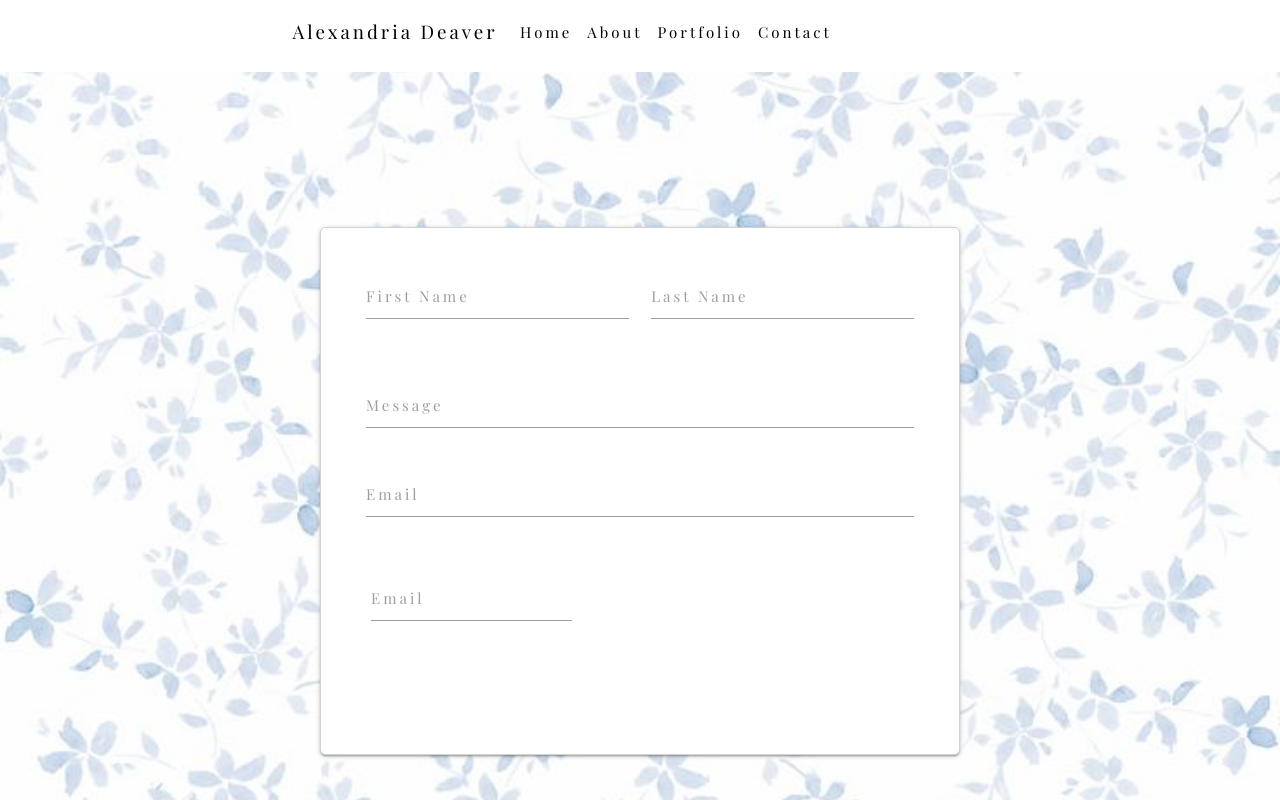
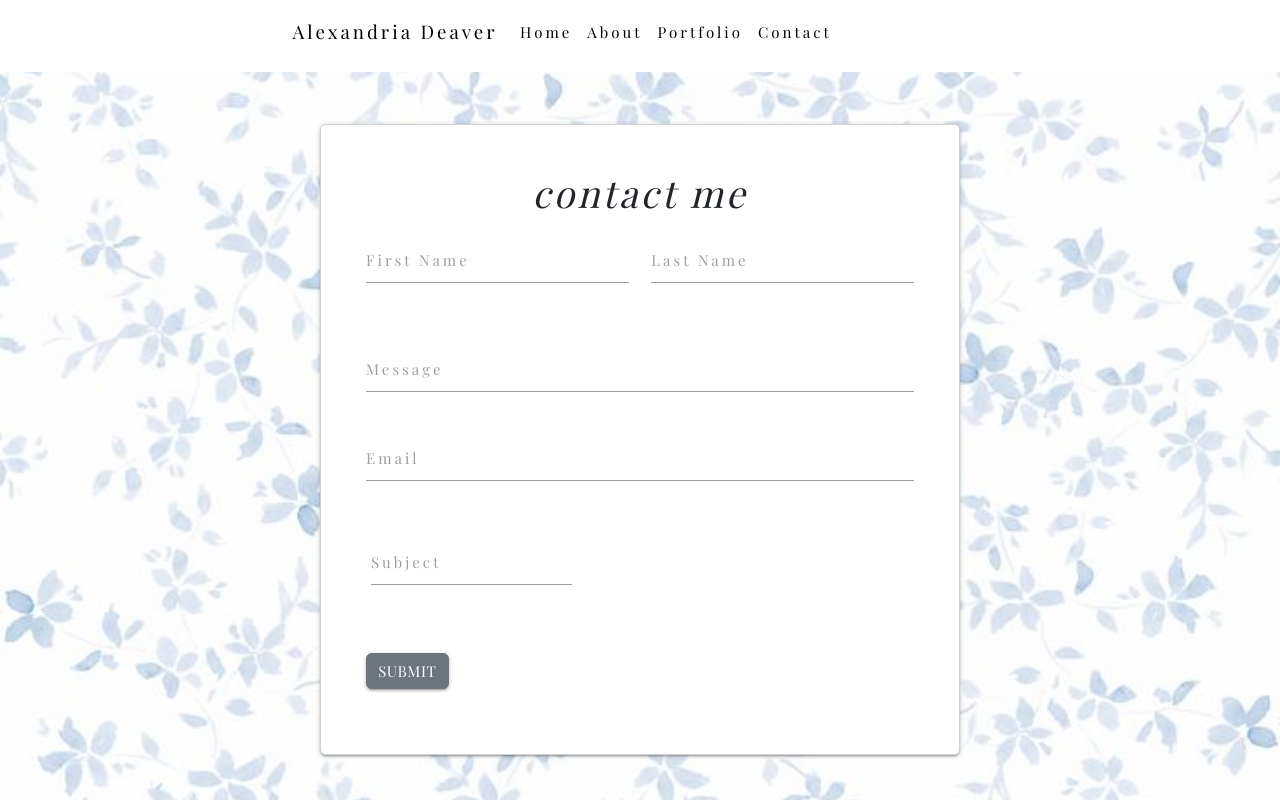
Before and after one commit to alliedeaver/portfolio, a React (Vite) app in the folder portfolio/: page /contact in a window 1280 px wide. Shown: the top 800 px of the page. Built offline with nearby package versions, Linux system fonts and the light colour scheme.

Commit message:
added contact submit form and changed styles to it

```diff
--- a/portfolio/src/components/contact/contact.jsx
+++ b/portfolio/src/components/contact/contact.jsx
@@ -1,10 +1,14 @@
 import React from 'react';
+import Button from 'react-bootstrap/Button';
 // import { Link } from "react-router-dom";
 //at the bottom of the page with an open form to send a message
 
 const Contact = () => {
   return (
     <div className="card fixed-bottom mb-5 w-50 offset-3 p-5">
+      <h1 className='contact center mb-4'>
+        contact me
+      </h1>
          <div class="row">
         <form class="col s12">
           <div class="row">
@@ -36,11 +40,12 @@ const Contact = () => {
 
               <div class="input-field inline">
                 <input id="email_inline" type="email" class="validate"/>
-                  <label for="email_inline">Email</label>
+                  <label for="email_inline">Subject</label>
                   <span class="helper-text" data-error="wrong" data-success="right"></span>
               </div>
             </div>
           </div>
+          <Button variant='secondary' type="submit">Submit</Button>
         </form>
         </div>
       </div>
--- a/portfolio/src/components/homePage/homepage.jsx
+++ b/portfolio/src/components/homePage/homepage.jsx
@@ -10,7 +10,6 @@ const Homepage = () => {
             />
             <div className='d-flex justify-content-evenly' >
                 <a href='mailto:adeav97@gmail.com' target="blank" > <FaEnvelope className='cursor-pointer text-black-50' size={50} />
-                    {/* <i className="medium material-icons">local_post_office</i> */}
                 </a>
                 <a href='https://github.com/alliedeaver' target='blank' >
                     <FaGithub className='cursor-pointer text-black-50 ' size={50} />
@@ -26,6 +25,3 @@ const Homepage = () => {
     );
 };
 export default Homepage;
-
-//have an icon for linked, github, and email
-// email local_post_office
--- a/portfolio/src/index.css
+++ b/portfolio/src/index.css
@@ -19,7 +19,7 @@
 
 
 .about-me {
-  font-size: 20px;
+  font-size: 30px;
   font-style: italic;
   margin: 1.5em;
 }
@@ -27,3 +27,7 @@
   max-width: fit-content;
   max-height: 1vh;
 }
+
+.contact {
+  font-style: italic;
+}
```
